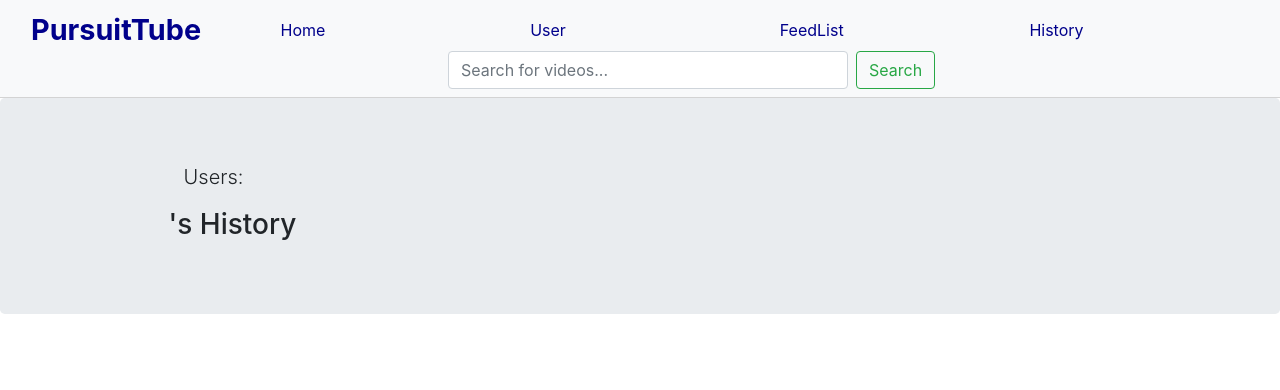
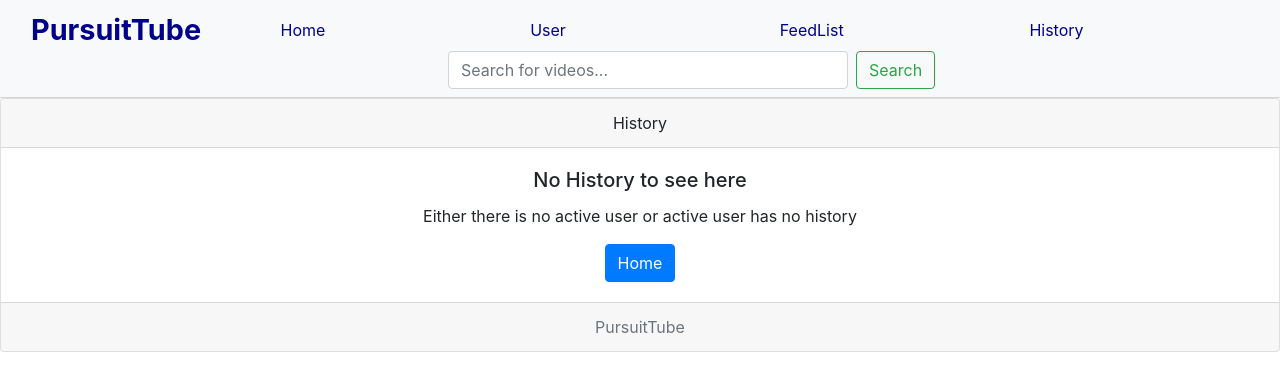
Before and after one commit to tarekul/PursuitTube, a React (Create React App) app: page /#/history in a window 1280 px wide. Shown: the top 390 px of the page. Built offline with nearby package versions, Linux system fonts and the light colour scheme.

Commit message:
handle no history render

```diff
--- a/src/containers/History.js
+++ b/src/containers/History.js
@@ -7,7 +7,7 @@ import Services from '../services/services'
 class History extends Component {
     constructor(props){
         super(props)
-        this.state = {user:'',userhistory:[],users:[]}
+        this.state = {user:'',userhistory:[],users:[],active:''}
     }
 
 
@@ -18,8 +18,14 @@ class History extends Component {
             let users = Object.keys(history)
             if(services.getActiveUser()){
                 const activeUser = services.getActiveUser()
-                if(history[activeUser]) this.setState({user:activeUser,userhistory: history[activeUser],users:users})
+                if(history[activeUser]) this.setState({user:activeUser,userhistory: history[activeUser],users:users,active:true})
             }
+            else{
+                this.setState({active:false})
+            }
+        }
+        else{
+            this.setState({active:false})
         }
     }
 
@@ -64,12 +70,7 @@ class History extends Component {
     }
 
     render() {
-        // if(this.state.isLoading) return <div class="spinner-border text-info" role="status">
-        //     <span class="sr-only">Loading...</span>
-        //     </div>
-        //else{
-            // <h3>Search results for BLANK</h3>
-            return <>
+            if(this.state.active) return <>
             <div className="jumbotron">
             <div style={{marginLeft:'10%'}}>
             <div className='col-6'><div style={{display:'inline-block'}} className='col-2'><p className='lead'>Users:</p></div>
@@ -98,6 +99,19 @@ class History extends Component {
             </div>
             </div>
             </>
+            else return <div class="card text-center">
+            <div class="card-header">
+              History
+            </div>
+            <div class="card-body">
+              <h5 class="card-title">No History to see here</h5>
+              <p class="card-text">Either there is no active user or active user has no history</p>
+              <a href="#" class="btn btn-primary">Home</a>
+            </div>
+            <div class="card-footer text-muted">
+              PursuitTube
+            </div>
+          </div>
 
         //}
     }
--- a/src/containers/Search.js
+++ b/src/containers/Search.js
@@ -21,7 +21,7 @@ class Search extends Component {
                 videoDefinition: 'high',
                 type: 'video',
                 videoEmbeddable: 'true',
-                key: 'AIzaSyDjQJDqIRITkKviY4lVH3eUF1NPcNrgGuA',//'AIzaSyDjQJDqIRITkKviY4lVH3eUF1NPcNrgGuA',
+                key: 'AIzaSyDeTfhlCohwwrwgaOm4Hso37sclFReUkoY',//'AIzaSyDjQJDqIRITkKviY4lVH3eUF1NPcNrgGuA',
                 q: query,
                 pageToken: pageToken
             }
```
